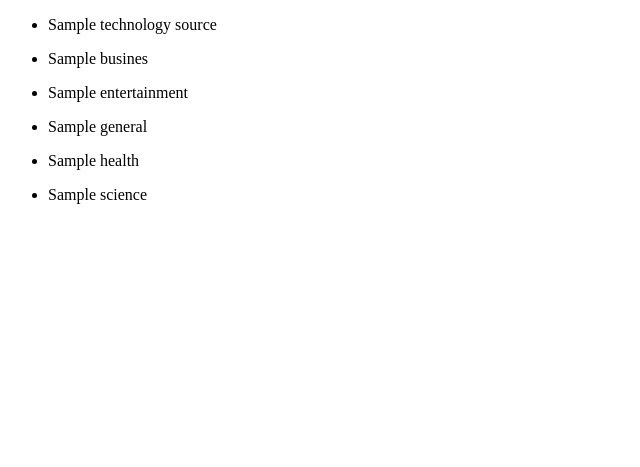
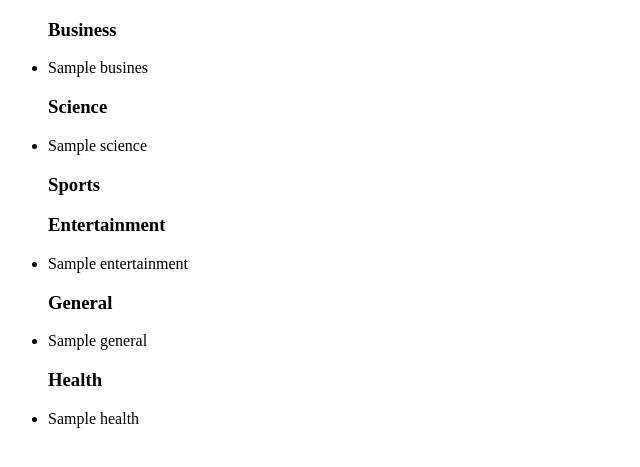
Before and after one commit to Buttonupd/60BeansOut, a Flask app: template app/templates/index.html in a window 1280 px wide. Shown: the top 467 px of the page, without its empty margins (0-640 px from the left). Run offline with Flask 2, Linux system fonts and the light colour scheme; the template is opened without the code that fills it: most values are stand-ins (such as "Sample title", 1, 10 or a date in 2020); parts of the project's set-up code (start-up, migrations or seed data) failed here and were passed over.

Commit message:
Display data is working

```diff
--- a/app/config.py
+++ b/app/config.py
@@ -1,7 +1,7 @@
 
 
 class Config:
-    NEWS_API_BASE_URL = 'http://newsapi.org/v2/everything?domains=wsj.com?{}&apiKey={}'
+    NEWS_API_BASE_URL = 'http://newsapi.org/v2/top-headlines?country=us&category={}&apiKey={}'
     '''
     General configuration parent class
     '''
--- a/app/templates/index.html
+++ b/app/templates/index.html
@@ -1,3 +1,4 @@
+{%import 'macros.html' as macro%}
 <!DOCTYPE html>
 <html>
     <head>
@@ -10,39 +11,35 @@
 
         <body>
             <ul>
-                {% for technology_source in technology %}
-                <li> {{technology_source.title}} </li>
-                {% endfor %}
+                <h3>Business</h3>
+                {{macro.displaySourcesList(business)}}
+
             </ul>
 
             <ul>
-                {% for business in business%}
-                <li> {{business.title}} </li>
-                {% endfor %}
+                <h3>Science</h3>
+                {{macro.displaySourcesList(science)}}
             </ul>
 
             <ul>
-                {% for entertainment in entertainment %}
-                <li> {{entertainment.title}} </li>
-                {% endfor %}
+                <h3>Sports</h3>
+                {{macro.displaySourcesList(sports)}}
             </ul>
 
             <ul>
-                {% for general in general %}
-                <li> {{general.title}} </li>
-                {% endfor %}
+                <h3>Entertainment</h3>
+                {{macro.displaySourcesList(entertainment)}}
             </ul>
 
             <ul>
-                {% for health in health %}
-                <li> {{health.title}} </li>
-                {% endfor %}
+                <h3>General</h3>
+               {{macro.displaySourcesList(general)}}
             </ul>
 
             <ul>
-                {% for science in science %}
-                <li> {{science.title}} </li>
-                {% endfor %}
+                <h3>Health</h3>
+                {{macro.displaySourcesList(health)}}
+
             </ul>
 
 
--- /dev/null
+++ b/app/templates/macros.html
@@ -0,0 +1,7 @@
+{% macro displaySourcesList(news_list) %}
+
+    {% for news in news_list %}
+        <li>{{ news.title}}</li>
+    {% endfor %}
+
+{% endmacro %}
```
Also changed, not shown: app/request.py (+13 -13 lines).
